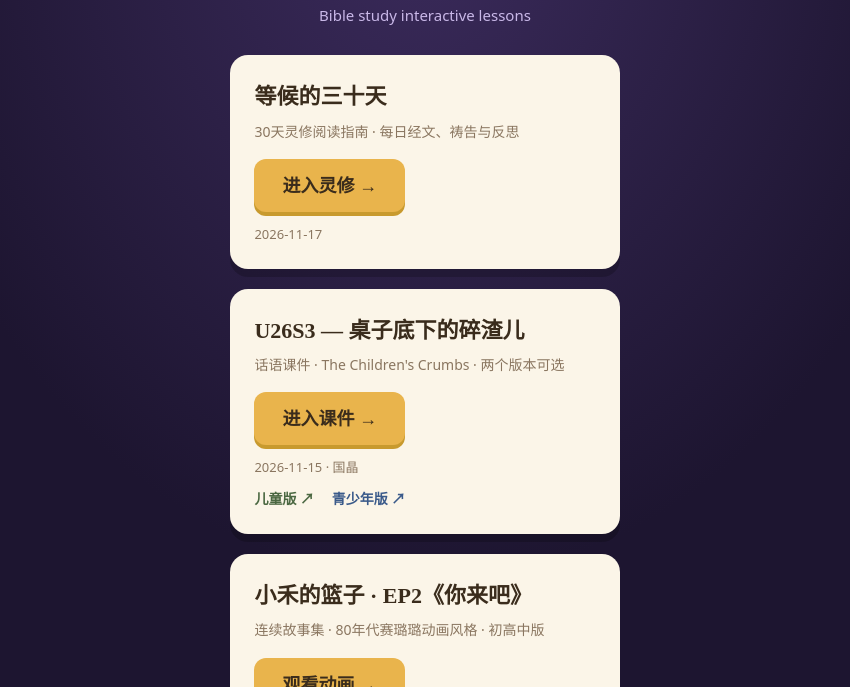
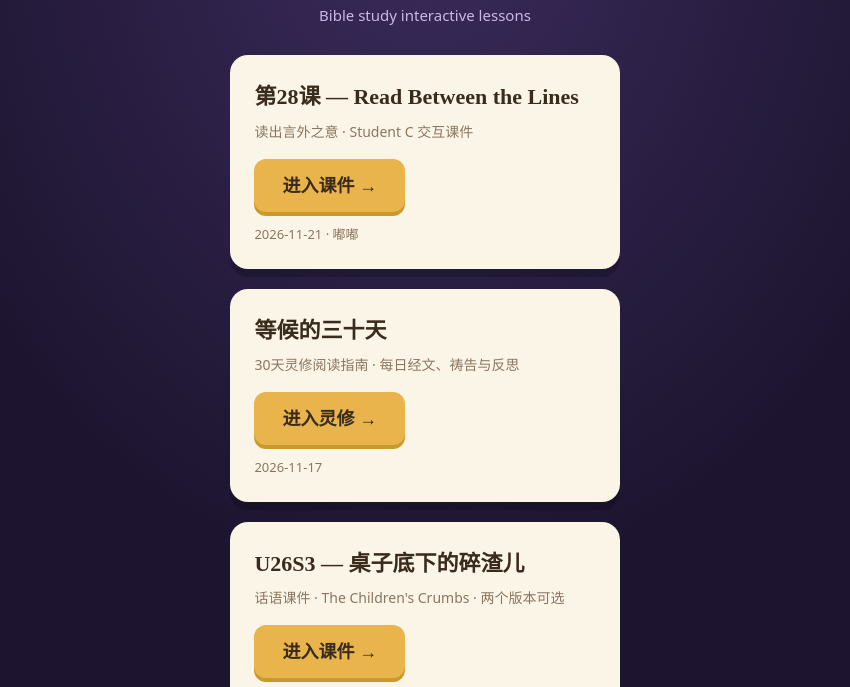
Before and after one commit to helenchen0703-blip/teen-courseware, a plain HTML site: page index.html in a window 1280 px wide. Shown: the part 97-784 px from the top of the page, without its empty margins (215-1065 px from the left). Drawn offline with Linux system fonts and the light colour scheme.

Commit message:
Add Read Between the Lines card to landing page

```diff
--- a/index.html
+++ b/index.html
@@ -24,6 +24,12 @@ h1 span{color:var(--gold)}
 <div class="wrap">
 <h1>Teen <span>话语</span> 课件</h1>
 <p class="sub">Bible study interactive lessons</p>
+<div class="card">
+<h2>第28课 — Read Between the Lines</h2>
+<p>读出言外之意 · Student C 交互课件</p>
+<a class="btn" href="read-between-the-lines/">进入课件 →</a>
+<div class="date">2026-11-21 · 嘟嘟</div>
+</div>
 <div class="card">
 <h2>等候的三十天</h2>
 <p>30天灵修阅读指南 · 每日经文、祷告与反思</p>
```
